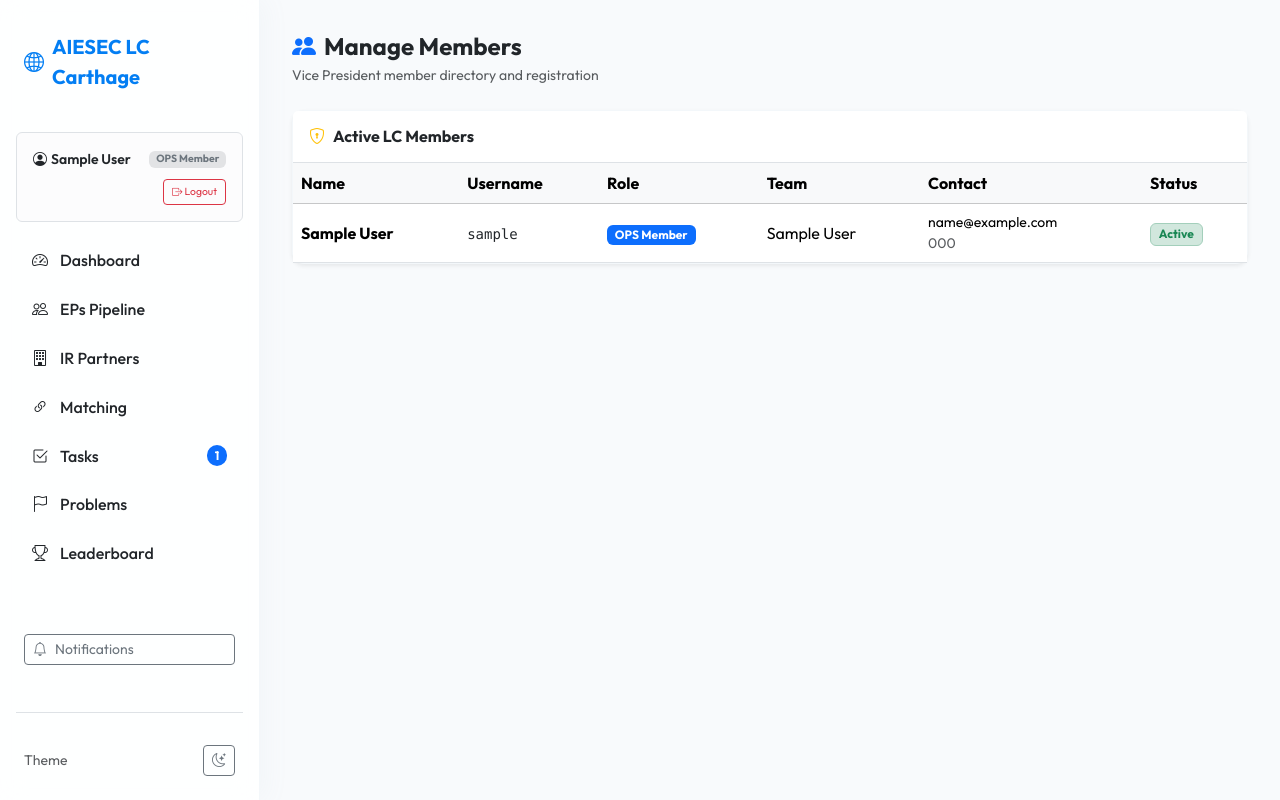
After one commit to aminealphaoo/oGT-tool, a Django app: page /members/directory/ in a window 1280 px wide. The commit adds this page. Run offline with Django 5.2, Linux system fonts and the light colour scheme; a user stored in the database is signed in; data comes from the database, SQL or seed files in the repository; tables that the repository leaves empty hold one stand-in row (values such as "Sample post"); data that the repository does not hold is empty; parts of the project's set-up code (start-up, migrations or seed data) failed here and were passed over; some libraries are stand-ins or nearby versions.

Commit message:
feat: implement Vice President member directory management, remove Comparison and Automation sync pages, and purge existing database data

```diff
--- a/dashboard/urls.py
+++ b/dashboard/urls.py
@@ -7,7 +7,5 @@ urlpatterns = [
     path("leaderboard/", views.leaderboard, name="leaderboard"),
     path("leaderboard/export/", views.leaderboard_export_csv, name="leaderboard_export_csv"),
     path("workload/", views.workload, name="workload"),
-    path("compare/", views.compare, name="compare"),
-    path("expa-sync/", views.automation, name="trigger_expa_sync"),
     path("update-stats/", views.update_stats, name="update_stats"),
 ]
--- a/members/urls.py
+++ b/members/urls.py
@@ -1,7 +1,11 @@
 from django.contrib.auth import views as auth_views
 from django.urls import path
+from . import views
 
 urlpatterns = [
     path("login/", auth_views.LoginView.as_view(template_name="members/login.html", redirect_authenticated_user=True), name="login"),
     path("logout/", auth_views.LogoutView.as_view(), name="logout"),
+    path("directory/", views.member_list, name="member_list"),
+    path("directory/create/", views.member_create, name="member_create"),
+    path("directory/edit/<int:pk>/", views.member_edit, name="member_edit"),
 ]
--- a/members/views.py
+++ b/members/views.py
@@ -1 +1,108 @@
-# Empty - auth views are handled by django.contrib.auth in urls.py
+from django.shortcuts import render, redirect, get_object_or_404
+from django.contrib.auth.models import User
+from django.contrib.auth.hashers import make_password
+from django.contrib import messages
+from django.contrib.auth.decorators import login_required
+from .models import Member, Team
+
+@login_required
+def member_list(request):
+    """List all LC members."""
+    # Anyone authenticated can view members list, but only VP has action capabilities.
+    members = Member.objects.select_related('user', 'team').all()
+    teams = Team.objects.all()
+    context = {
+        "members": members,
+        "teams": teams,
+        "roles": Member.Role.choices,
+        "is_vp": request.current_member.is_vp() if request.current_member else False,
+    }
+    return render(request, "members/members_list.html", context)
+
+@login_required
+def member_create(request):
+    """Register a new member (VP only)."""
+    if not request.current_member or not request.current_member.is_vp():
+        return render(request, "403.html", status=403)
+
+    if request.method == "POST":
+        name = request.POST.get("name", "").strip()
+        username = request.POST.get("username", "").strip()
+        password = request.POST.get("password", "").strip()
+        role = request.POST.get("role", "OPS")
+        team_id = request.POST.get("team", "")
+        email = request.POST.get("email", "").strip()
+        phone = request.POST.get("phone", "").strip()
+
+        if not name or not username or not password:
+            messages.error(request, "Name, Username, and Password are required.")
+            return redirect("member_list")
+
+        if User.objects.filter(username=username).exists():
+            messages.error(request, f"Username '{username}' already exists.")
+            return redirect("member_list")
+
+        # Create Django auth user
+        user = User.objects.create(
+            username=username,
+            password=make_password(password),
+            email=email,
+            first_name=name
+        )
+
+        # Create AIESEC LC Member profile
+        team = get_object_or_404(Team, pk=team_id) if team_id else None
+        Member.objects.create(
+            user=user,
+            name=name,
+            role=role,
+            team=team,
+            email=email,
+            phone=phone,
+            is_active=True
+        )
+
+        messages.success(request, f"✅ Member '{name}' registered successfully.")
+    return redirect("member_list")
+
+@login_required
+def member_edit(request, pk):
+    """Edit an existing member (VP only)."""
+    if not request.current_member or not request.current_member.is_vp():
+        return render(request, "403.html", status=403)
+
+    member_to_edit = get_object_or_404(Member, pk=pk)
+    if request.method == "POST":
+        name = request.POST.get("name", "").strip()
+        role = request.POST.get("role", member_to_edit.role)
+        team_id = request.POST.get("team", "")
+        email = request.POST.get("email", "").strip()
+        phone = request.POST.get("phone", "").strip()
+        password = request.POST.get("password", "").strip()
+        is_active = request.POST.get("is_active") == "on"
+
+        if not name:
+            messages.error(request, "Name cannot be empty.")
+            return redirect("member_list")
+
+        # Update member fields
+        member_to_edit.name = name
+        member_to_edit.role = role
+        member_to_edit.team = get_object_or_404(Team, pk=team_id) if team_id else None
+        member_to_edit.email = email
+        member_to_edit.phone = phone
+        member_to_edit.is_active = is_active
+        member_to_edit.save()
+
+        # Update Django User fields
+        django_user = member_to_edit.user
+        if django_user:
+            django_user.email = email
+            django_user.first_name = name
+            if password:
+                django_user.password = make_password(password)
+            django_user.is_active = is_active
+            django_user.save()
+
+        messages.success(request, f"✅ Member '{name}' updated successfully.")
+    return redirect("member_list")
--- a/templates/base.html
+++ b/templates/base.html
@@ -272,16 +272,15 @@
                         <i class="bi bi-bar-chart-steps"></i><span>Workload</span>
                     </a>
                 </li>
+                {% endif %}
+                {% if is_vp %}
                 <li class="nav-item">
-                    <a class="nav-link {% if request.resolver_match.view_name == 'compare' %}active{% endif %}" href="/compare/">
-                        <i class="bi bi-bar-chart"></i><span>Comparison</span>
+                    <a class="nav-link {% if request.resolver_match.view_name == 'member_list' %}active{% endif %}" href="/members/directory/">
+                        <i class="bi bi-shield-lock"></i><span>Manage Members</span>
                     </a>
                 </li>
-                <li class="nav-item">
-                    <a class="nav-link {% if request.resolver_match.view_name == 'trigger_expa_sync' or request.resolver_match.view_name == 'automation' %}active{% endif %}" href="/expa-sync/">
-                        <i class="bi bi-cpu"></i><span>Automation</span>
-                    </a>
-                </li>
+                {% endif %}
+                {% if is_vp or is_tl %}
                 <li class="nav-item">
                     <a class="nav-link {% if request.resolver_match.view_name == 'audit_log' %}active{% endif %}" href="/audit/">
                         <i class="bi bi-journal-text"></i><span>Audit Log</span>
@@ -289,6 +288,7 @@
                 </li>
                 {% endif %}
             </ul>
+
 
             <!-- Notifications bell -->
             {% if current_member %}
--- /dev/null
+++ b/templates/members/members_list.html
@@ -0,0 +1,203 @@
+{% extends "base.html" %}
+{% block title %}Manage Members — {{ lc_name }}{% endblock %}
+
+{% block content %}
+<div class="d-flex justify-content-between align-items-center mb-4">
+    <div>
+        <h4 class="mb-0 fw-bold"><i class="bi bi-people-fill me-2 text-primary"></i>Manage Members</h4>
+        <p class="text-muted small mb-0 mt-1">Vice President member directory and registration</p>
+    </div>
+    {% if is_vp %}
+    <button class="btn btn-primary" data-bs-toggle="modal" data-bs-target="#createMemberModal">
+        <i class="bi bi-person-plus me-1"></i>Add Member
+    </button>
+    {% endif %}
+</div>
+
+<div class="card shadow-sm mb-4">
+    <div class="card-header bg-white border-bottom py-3">
+        <h6 class="mb-0 fw-bold"><i class="bi bi-shield-lock me-2 text-warning"></i>Active LC Members</h6>
+    </div>
+    <div class="card-body p-0">
+        <div class="table-responsive">
+            <table class="table table-hover align-middle mb-0">
+                <thead class="table-light">
+                    <tr>
+                        <th>Name</th>
+                        <th>Username</th>
+                        <th>Role</th>
+                        <th>Team</th>
+                        <th>Contact</th>
+                        <th>Status</th>
+                        {% if is_vp %}
+                        <th>Actions</th>
+                        {% endif %}
+                    </tr>
+                </thead>
+                <tbody>
+                    {% for m in members %}
+                    <tr>
+                        <td>
+                            <div class="fw-bold">{{ m.name }}</div>
+                        </td>
+                        <td>
+                            <code class="text-dark">{{ m.user.username }}</code>
+                        </td>
+                        <td>
+                            <span class="badge {% if m.role == 'VP' %}bg-danger{% elif m.role == 'TL' %}bg-warning text-dark{% elif m.role == 'IR' %}bg-success{% else %}bg-primary{% endif %}">
+                                {{ m.get_role_display }}
+                            </span>
+                        </td>
+                        <td>{{ m.team.name|default:"—" }}</td>
+                        <td>
+                            <div class="small">{{ m.email|default:"—" }}</div>
+                            <div class="small text-muted">{{ m.phone|default:"—" }}</div>
+                        </td>
+                        <td>
+                            {% if m.is_active %}
+                            <span class="badge bg-success-subtle text-success border border-success-subtle">Active</span>
+                            {% else %}
+                            <span class="badge bg-secondary-subtle text-secondary border border-secondary-subtle">Inactive</span>
+                            {% endif %}
+                        </td>
+                        {% if is_vp %}
+                        <td>
+                            <button class="btn btn-sm btn-outline-secondary" data-bs-toggle="modal" data-bs-target="#editMemberModal{{ m.pk }}">
+                                <i class="bi bi-pencil"></i>
+                            </button>
+                        </td>
+                        {% endif %}
+                    </tr>
+
+                    {% if is_vp %}
+                    <!-- Edit Member Modal -->
+                    <div class="modal fade" id="editMemberModal{{ m.pk }}" tabindex="-1">
+                        <div class="modal-dialog">
+                            <div class="modal-content">
+                                <form method="post" action="{% url 'member_edit' m.pk %}">
+                                    {% csrf_token %}
+                                    <div class="modal-header border-0 pb-0">
+                                        <h5 class="modal-title fw-bold">Edit Member: {{ m.name }}</h5>
+                                        <button type="button" class="btn-close" data-bs-dismiss="modal"></button>
+                                    </div>
+                                    <div class="modal-body">
+                                        <div class="mb-3">
+                                            <label class="form-label fw-semibold">Name</label>
+                                            <input type="text" name="name" class="form-control" value="{{ m.name }}" required>
+                                        </div>
+                                        <div class="row g-2 mb-3">
+                                            <div class="col-6">
+                                                <label class="form-label fw-semibold">Role</label>
+                                                <select name="role" class="form-select">
+                                                    {% for val, label in roles %}
+                                                    <option value="{{ val }}" {% if m.role == val %}selected{% endif %}>{{ label }}</option>
+                                                    {% endfor %}
+                                                </select>
+                                            </div>
+                                            <div class="col-6">
+                                                <label class="form-label fw-semibold">Team</label>
+                                                <select name="team" class="form-select">
+                                                    <option value="">— None —</option>
+                                                    {% for t in teams %}
+                                                    <option value="{{ t.pk }}" {% if m.team_id == t.pk %}selected{% endif %}>{{ t.name }}</option>
+                                                    {% endfor %}
+                                                </select>
+                                            </div>
+                                        </div>
+                                        <div class="mb-3">
+                                            <label class="form-label fw-semibold">Email</label>
+                                            <input type="email" name="email" class="form-control" value="{{ m.email }}">
+                                        </div>
+                                        <div class="mb-3">
+                                            <label class="form-label fw-semibold">Phone</label>
+                                            <input type="text" name="phone" class="form-control" value="{{ m.phone }}">
+                                        </div>
+                                        <div class="mb-3">
+                                            <label class="form-label fw-semibold">Set New Password (optional)</label>
+                                            <input type="password" name="password" class="form-control" placeholder="Leave blank to keep current password">
+                                        </div>
+                                        <div class="form-check mb-3">
+                                            <input type="checkbox" name="is_active" class="form-check-input" id="activeCheck{{ m.pk }}" {% if m.is_active %}checked{% endif %}>
+                                            <label class="form-check-label" for="activeCheck{{ m.pk }}">Active</label>
+                                        </div>
+                                    </div>
+                                    <div class="modal-footer border-0">
+                                        <button type="button" class="btn btn-outline-secondary" data-bs-dismiss="modal">Cancel</button>
+                                        <button type="submit" class="btn btn-primary">Save Changes</button>
+                                    </div>
+                                </form>
+                            </div>
+                        </div>
+                    </div>
+                    {% endif %}
+                    {% endfor %}
+                </tbody>
+            </table>
+        </div>
+    </div>
+</div>
+
+{% if is_vp %}
+<!-- Create Member Modal -->
+<div class="modal fade" id="createMemberModal" tabindex="-1">
+    <div class="modal-dialog">
+        <div class="modal-content">
+            <form method="post" action="{% url 'member_create' %}">
+                {% csrf_token %}
+                <div class="modal-header border-0 pb-0">
+                    <h5 class="modal-title fw-bold"><i class="bi bi-person-plus-fill text-primary me-2"></i>Add LC Member</h5>
+                    <button type="button" class="btn-close" data-bs-dismiss="modal"></button>
+                </div>
+                <div class="modal-body">
+                    <div class="mb-3">
+                        <label class="form-label fw-semibold">Full Name *</label>
+                        <input type="text" name="name" class="form-control" required placeholder="e.g. John Doe">
+                    </div>
+                    <div class="row g-2 mb-3">
+                        <div class="col-6">
+                            <label class="form-label fw-semibold">Username *</label>
+                            <input type="text" name="username" class="form-control" required placeholder="e.g. jdoe">
+                        </div>
+                        <div class="col-6">
+                            <label class="form-label fw-semibold">Password *</label>
+                            <input type="password" name="password" class="form-control" required placeholder="Password">
+                        </div>
+                    </div>
+                    <div class="row g-2 mb-3">
+                        <div class="col-6">
+                            <label class="form-label fw-semibold">Role</label>
+                            <select name="role" class="form-select">
+                                {% for val, label in roles %}
+                                <option value="{{ val }}" {% if val == 'OPS' %}selected{% endif %}>{{ label }}</option>
+                                {% endfor %}
+                            </select>
+                        </div>
+                        <div class="col-6">
+                            <label class="form-label fw-semibold">Team</label>
+                            <select name="team" class="form-select">
+                                <option value="">— None —</option>
+                                {% for t in teams %}
+                                <option value="{{ t.pk }}">{{ t.name }}</option>
+                                {% endfor %}
+                            </select>
+                        </div>
+                    </div>
+                    <div class="mb-3">
+                        <label class="form-label fw-semibold">Email</label>
+                        <input type="email" name="email" class="form-control" placeholder="email@aiesec.net">
+                    </div>
+                    <div class="mb-3">
+                        <label class="form-label fw-semibold">Phone</label>
+                        <input type="text" name="phone" class="form-control" placeholder="+216 ...">
+                    </div>
+                </div>
+                <div class="modal-footer border-0">
+                    <button type="button" class="btn btn-outline-secondary" data-bs-dismiss="modal">Cancel</button>
+                    <button type="submit" class="btn btn-primary px-4">Register Member</button>
+                </div>
+            </form>
+        </div>
+    </div>
+</div>
+{% endif %}
+{% endblock %}
```
